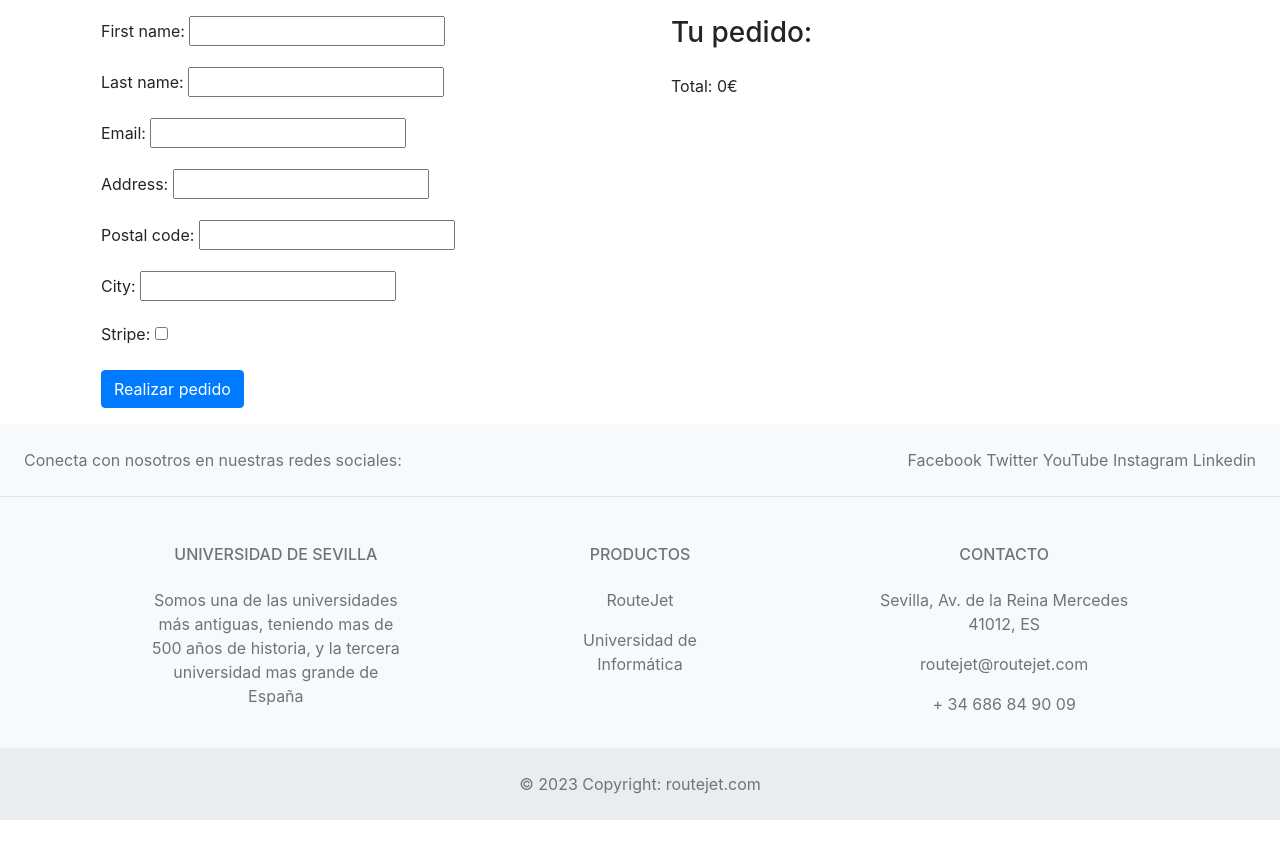
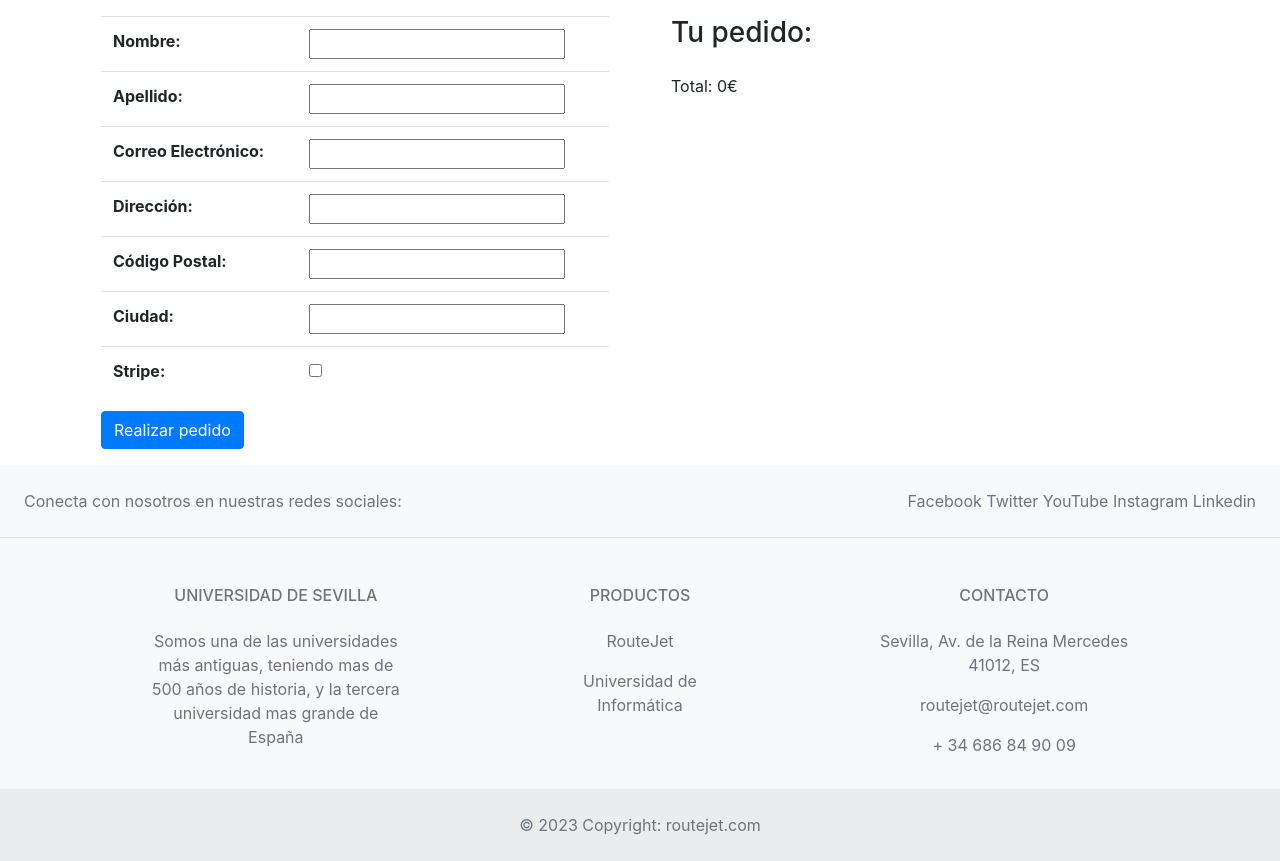
Before and after one commit to jmartinacu/RouteJet-114, a Django app: page /store/create/ in a window 1280 px wide. Shown: the part 126-987 px from the top of the page. Before the commit the page ends 946 px from the top, so only its background shows below. Run offline with Django 4.2, Linux system fonts and the light colour scheme; some libraries are stand-ins or nearby versions.

Commit message:
feat : arreglos nuevos en el frontend de la aplicación

```diff
--- a/routejet/store/templates/store/overview.html
+++ b/routejet/store/templates/store/overview.html
@@ -20,25 +20,59 @@
         <div class="p-3">
           <form method="POST" class="needs-validation" novalidate>
             {% csrf_token %}
-            {{ form.as_p }}
+
+            <table class="table">
+              <tbody>
+                <tr>
+                  <th scope="row">Nombre:</th>
+                  <td>{{ form.first_name }}</td>
+                </tr>
+                <tr>
+                  <th scope="row">Apellido:</th>
+                  <td>{{ form.last_name }}</td>
+                </tr>
+                <tr>
+                  <th scope="row">Correo Electrónico:</th>
+                  <td>{{ form.email }}</td>
+                </tr>
+                <tr>
+                  <th scope="row">Dirección:</th>
+                  <td>{{ form.address }}</td>
+                </tr>
+                <tr>
+                  <th scope="row">Código Postal:</th>
+                  <td>{{ form.postal_code }}</td>
+                </tr>
+                <tr>
+                  <th scope="row">Ciudad:</th>
+                  <td>{{ form.city }}</td>
+                </tr>
+                <tr>
+                  <th scope="row">Stripe:</th>
+                  <td>{{ form.stripe }}</td>
+                </tr>
+              </tbody>
+            </table>
+
             <button type="submit" class="btn btn-primary">Realizar pedido</button>
           </form>
         </div>
       </div>
+
       <div class="col-md-6">
         <div class="p-3">
           <h3>Tu pedido:</h3>
-          <div class="list-group">
+          <ul class="list-group">
             {% for item in cart %}
-              <div class="list-group-item list-group-item-action">
-                <div class="d-flex w-100 justify-content-between">
-                  <h5 class="mb-1">{{ item.product.city }}, {{ item.product.country }}</h5>
-                  <small>{{ item.product.start_date }}/{{ item.product.end_date }}</small>
+              <li class="list-group-item d-flex justify-content-between align-items-center">
+                <div>
+                  <h5>{{ item.product.city }}, {{ item.product.country }}</h5>
+                  <p>{{ item.price }}€ x {{ item.quantity }}</p>
                 </div>
-                <p class="mb-1">{{ item.price }}€ x {{ item.quantity }}</p>
-              </div>
+                <small>{{ item.product.start_date }}/{{ item.product.end_date }}</small>
+              </li>
             {% endfor %}
-          </div>
+          </ul>
           <p class="mt-3">Total: {{ cart.get_total_price }}€</p>
         </div>
       </div>
--- a/routejet/store/templates/store/product_list.html
+++ b/routejet/store/templates/store/product_list.html
@@ -12,11 +12,17 @@
       padding-top: 20px;
     }
 
+
     .product-image {
       border: 2px solid #ddd;
       border-radius: 8px;
       padding: 5px;
       transition: transform 0.2s;
+      max-width: 60%;
+      height: 150px; /* Ajusta la altura según tus necesidades */
+      object-fit: cover;
+
+
     }
 
     .product-image:hover {
```
